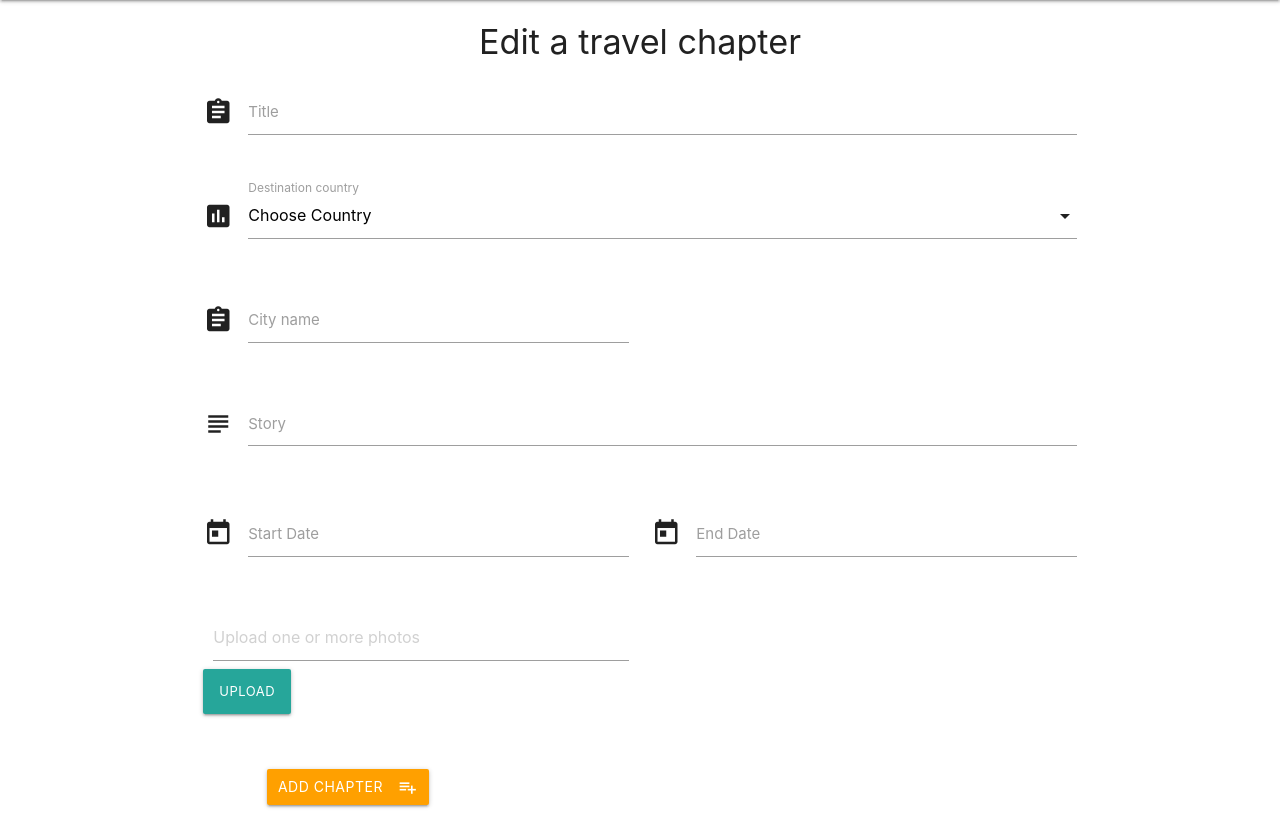
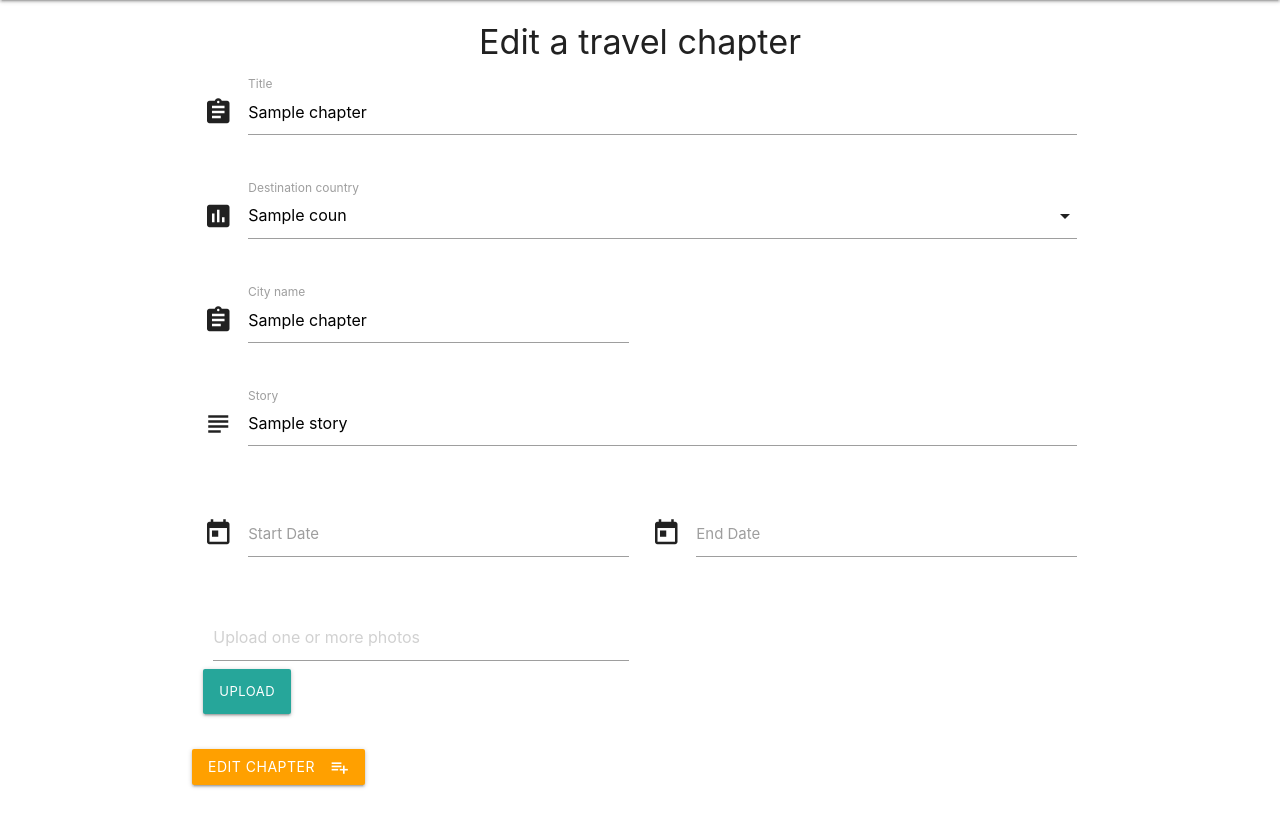
Before and after one commit to diovcharova/travel-chapters, a Flask app: template templates/editchapter.html in a window 1280 px wide. Shown: the part 64-889 px from the top of the page. Run offline with Flask 2, Linux system fonts and the light colour scheme; the template is opened without the code that fills it: most values are stand-ins (such as "Sample title", 1, 10 or a date in 2020); some libraries are stand-ins or nearby versions.

Commit message:
added decorator for updating the chapter in the database

```diff
--- a/app.py
+++ b/app.py
@@ -29,9 +29,24 @@ def insert_chapter():
 
 @app.route('/edit_chapter/<chapter_id>')
 def edit_chapter(chapter_id):
-    chapter = mongo.db.chapters.find_one({"_id": ObjectId(chapter_id)})
-    countries = mongo.db.categories.find()
-    return render_template('editchapter.html', chapter = chapter, countries= countries)
+    the_chapter = mongo.db.chapters.find_one({"_id": ObjectId(chapter_id)})
+    the_countries = mongo.db.countries.find()
+    return render_template('editchapter.html', chapter = the_chapter, countries= the_countries)
+
+@app.route('/update_chapter/<chapter_id>', methods=["POST"])
+def update_chapter(chapter_id):
+    chapters = mongo.db.chapters
+    chapters.update({'_id': ObjectId(chapter_id)},
+    {
+        'title':request.form.get('title'),
+        'country_name':request.form.get('country_name'),
+        'city_name':request.form.get('city_name'),
+        'story': request.form.get('story'),
+        'start_date': request.form.get('start_date'),
+        'end_date': request.form.get('end_date'),
+        'main_photo':request.form.get('main_photo')
+    })
+    return redirect(url_for('get_chapters'))
 
 @app.route('/add_country')
 def add_country():
--- a/templates/editchapter.html
+++ b/templates/editchapter.html
@@ -2,11 +2,11 @@
 
 <h4 class="center-align">Edit a travel chapter</h4>
 <div class="row">
-    <form action="{{ url_for('insert_chapter') }}" method="POST" class="col s12">
+    <form action="{{ url_for('update_chapter', chapter_id=chapter._id) }}" method="POST" class="col s12">
         <div class="row">
-            <div class="input-field col s12" >
+            <div class="input-field col s12">
                 <i class="material-icons prefix">assignment</i>
-                <input id="title" name="title" type="text" required>
+                <input id="title" name="title" type="text" required value="{{chapter.title}}">
                 <label for="icon_prefix">Title</label>
             </div>
         </div>
@@ -14,9 +14,13 @@
             <div class="input-field col s12">
                 <i class="material-icons prefix">poll</i>
                 <select id="country_name" name="country_name">
-                  <option value="" disabled selected>Choose Country</option>
+                  <option value="" disabled>Choose Country</option>
                   {% for coun in countries %}
+                      {% if coun.country_name == chapter.country_name %}
+                      <option value="{{coun.country_name}}" class="amber-text text-darken-2" selected>{{coun.country_name}}</option>
+                      {% else %}
                       <option value="{{coun.country_name}}" class="amber-text text-darken-2">{{coun.country_name}}</option>
+                    {% endif %}
                   {% endfor %}
                 </select>
                 <label>Destination country</label>
@@ -25,14 +29,14 @@
         <div class="row">
             <div class="input-field col s6">
                 <i class="material-icons prefix">assignment</i>
-                <input id="city_name" name="city_name" type="text" required>
+                <input id="city_name" name="city_name" type="text" required value="{{chapter.city_name}}">
                 <label for="icon_prefix">City name</label>
             </div>
         </div>
         <div class="row">
             <div class="input-field col s12">
                 <i class="material-icons prefix">subject</i>
-                <textarea name="story" id="story" class="materialize-textarea" required></textarea>
+                <textarea name="story" id="story" class="materialize-textarea" required>{{chapter.story}}</textarea>
                 <label for="icon_telephone">Story</label>
             </div>
         </div>
@@ -59,14 +63,24 @@
                 </div>
             </div>
         </div>
-        </div>
         <div class="row">
-            <button class="btn waves-effect waves-light amber darken-2 col offset-s1" type="submit" name="action">Add Chapter
+            <button class="btn waves-effect waves-light amber darken-2" type="submit" name="action">Edit Chapter
                 <i class="material-icons right">playlist_add</i>
              </button>
         </div>
     </form>
 </div>
 
+<script src="https://cdnjs.cloudflare.com/ajax/libs/jquery/3.2.1/jquery.min.js"></script>
+<script type="text/javascript">
+    $(document).ready(function() {
+        start_date = Date.parse('{{chapter.start_date}}');
+        end_date = Date.parse('{{chapter.end_date}}');
+        $('#start_date').pickadate('picker').set('select', start_date, { format: 'dd/mm/yyyy' }).trigger('change')
+        $('#end_date').pickadate('picker').set('select', end_date, { format: 'dd/mm/yyyy' }).trigger('change')
+    });
+</script>
+
+
 
 {% endblock %}
```
Lines whose indentation alone changed are shown as unchanged.
